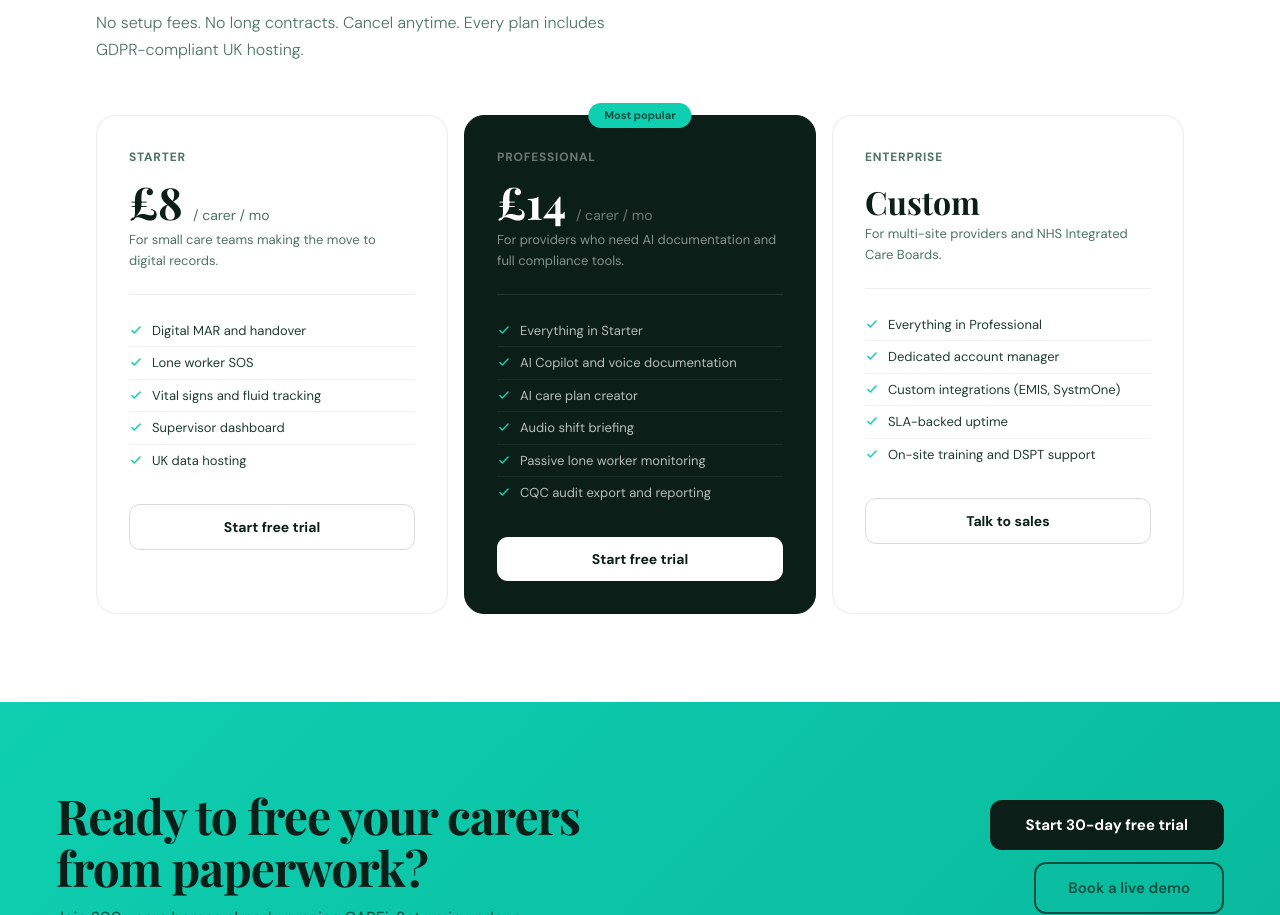
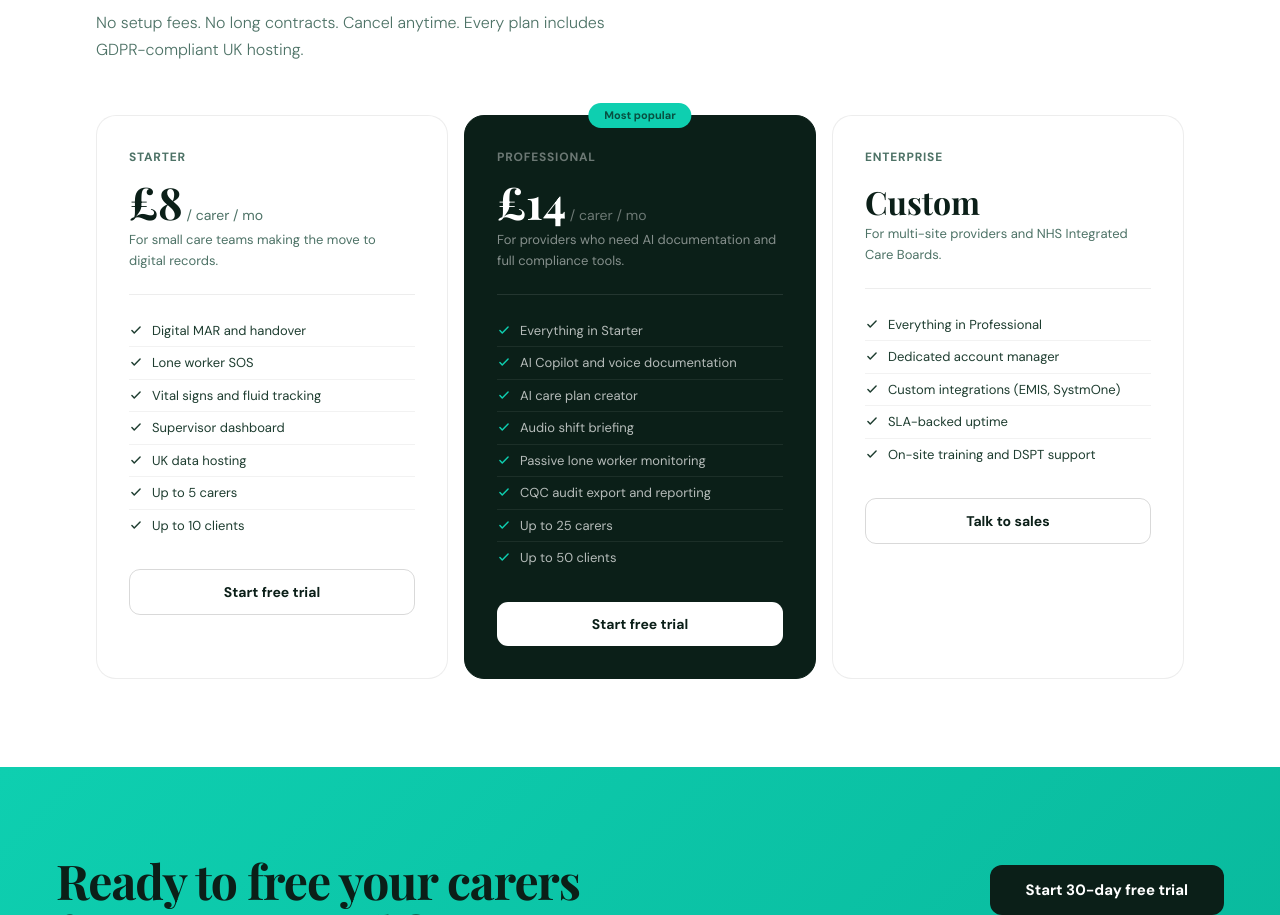
Before and after one commit to KachiAlex/carei, a React (Vite) app in the folder landing/: page / in a window 1280 px wide. Shown: the part 5120-6035 px from the top of the page. Built offline with nearby package versions, Linux system fonts and the light colour scheme; no server answers.

Commit message:
feat: dynamic pricing on landing page - fetches plans from public-plans API, reflects superadmin changes

```diff
--- a/landing/src/LandingPage.tsx
+++ b/landing/src/LandingPage.tsx
@@ -1,10 +1,84 @@
-import { useEffect } from 'react'
+import { useEffect, useState } from 'react'
 
 const APP_URL = 'https://app.careiapp.com'
+const API_BASE = 'https://api.careiapp.com/api'
+
+interface Plan {
+  slug: string
+  name: string
+  max_users: number
+  max_clients: number
+  price_per_carer: number
+  billing_model: string
+  is_default: boolean
+}
+
+const FALLBACK_PLANS: Plan[] = [
+  { slug: 'trial', name: 'Starter', max_users: 5, max_clients: 10, price_per_carer: 8, billing_model: 'per-carer', is_default: true },
+  { slug: 'professional', name: 'Professional', max_users: 25, max_clients: 50, price_per_carer: 14, billing_model: 'per-carer', is_default: false },
+  { slug: 'enterprise', name: 'Enterprise', max_users: 100, max_clients: 500, price_per_carer: 0, billing_model: 'custom', is_default: false },
+]
+
+const PLAN_FEATURES: Record<string, string[]> = {
+  trial: [
+    'Digital MAR and handover',
+    'Lone worker SOS',
+    'Vital signs and fluid tracking',
+    'Supervisor dashboard',
+    'UK data hosting',
+  ],
+  professional: [
+    'Everything in Starter',
+    'AI Copilot and voice documentation',
+    'AI care plan creator',
+    'Audio shift briefing',
+    'Passive lone worker monitoring',
+    'CQC audit export and reporting',
+  ],
+  enterprise: [
+    'Everything in Professional',
+    'Dedicated account manager',
+    'Custom integrations (EMIS, SystmOne)',
+    'SLA-backed uptime',
+    'On-site training and DSPT support',
+  ],
+}
+
+const PLAN_DESCRIPTIONS: Record<string, string> = {
+  trial: 'For small care teams making the move to digital records.',
+  professional: 'For providers who need AI documentation and full compliance tools.',
+  enterprise: 'For multi-site providers and NHS Integrated Care Boards.',
+}
+
+function getPricingDisplay(plan: Plan): { price: string; unit: string } {
+  if (plan.billing_model === 'custom' || plan.price_per_carer === 0) {
+    return { price: 'Custom', unit: '' }
+  }
+  const priceStr = `\u00a3${plan.price_per_carer}`
+  const unitStr = plan.billing_model === 'per-carer' ? '/ carer / mo' : `/ ${plan.billing_model}`
+  return { price: priceStr, unit: unitStr }
+}
 
 export default function LandingPage() {
+  const [plans, setPlans] = useState<Plan[]>(FALLBACK_PLANS)
+  const [plansLoading, setPlansLoading] = useState(true)
+
   useEffect(() => {
     window.scrollTo(0, 0)
+  }, [])
+
+  useEffect(() => {
+    fetch(`${API_BASE}/public-plans`)
+      .then((res) => res.json())
+      .then((data) => {
+        if (data.plans && Array.isArray(data.plans) && data.plans.length > 0) {
+          setPlans(data.plans)
+        }
+      })
+      .catch(() => {
+        // Keep fallback plans on error
+      })
+      .finally(() => setPlansLoading(false))
   }, [])
 
   return (
@@ -530,50 +604,49 @@ svg.icon-check{display:block;}
             <p className="sec-sub">No setup fees. No long contracts. Cancel anytime. Every plan includes GDPR-compliant UK hosting.</p>
           </div>
           <div className="pricing-grid">
-            <div className="pcard">
-              <div className="p-plan">Starter</div>
-              <div className="p-price">£8 <span className="p-unit">/ carer / mo</span></div>
-              <div className="p-desc">For small care teams making the move to digital records.</div>
-              <div className="p-divider"></div>
-              <ul className="p-feats">
-                <li><svg viewBox="0 0 24 24"><path d="M5 13l4 4L19 7" strokeLinecap="round" strokeLinejoin="round"/></svg>Digital MAR and handover</li>
-                <li><svg viewBox="0 0 24 24"><path d="M5 13l4 4L19 7" strokeLinecap="round" strokeLinejoin="round"/></svg>Lone worker SOS</li>
-                <li><svg viewBox="0 0 24 24"><path d="M5 13l4 4L19 7" strokeLinecap="round" strokeLinejoin="round"/></svg>Vital signs and fluid tracking</li>
-                <li><svg viewBox="0 0 24 24"><path d="M5 13l4 4L19 7" strokeLinecap="round" strokeLinejoin="round"/></svg>Supervisor dashboard</li>
-                <li><svg viewBox="0 0 24 24"><path d="M5 13l4 4L19 7" strokeLinecap="round" strokeLinejoin="round"/></svg>UK data hosting</li>
-              </ul>
-              <a href={`${APP_URL}/login`}><button className="pbtn pbtn-outline">Start free trial</button></a>
-            </div>
-            <div className="pcard feat">
-              <div className="p-pop">Most popular</div>
-              <div className="p-plan">Professional</div>
-              <div className="p-price">£14 <span className="p-unit">/ carer / mo</span></div>
-              <div className="p-desc">For providers who need AI documentation and full compliance tools.</div>
-              <div className="p-divider"></div>
-              <ul className="p-feats">
-                <li><svg viewBox="0 0 24 24"><path d="M5 13l4 4L19 7" strokeLinecap="round" strokeLinejoin="round" stroke="#0ecfb0"/></svg>Everything in Starter</li>
-                <li><svg viewBox="0 0 24 24"><path d="M5 13l4 4L19 7" strokeLinecap="round" strokeLinejoin="round" stroke="#0ecfb0"/></svg>AI Copilot and voice documentation</li>
-                <li><svg viewBox="0 0 24 24"><path d="M5 13l4 4L19 7" strokeLinecap="round" strokeLinejoin="round" stroke="#0ecfb0"/></svg>AI care plan creator</li>
-                <li><svg viewBox="0 0 24 24"><path d="M5 13l4 4L19 7" strokeLinecap="round" strokeLinejoin="round" stroke="#0ecfb0"/></svg>Audio shift briefing</li>
-                <li><svg viewBox="0 0 24 24"><path d="M5 13l4 4L19 7" strokeLinecap="round" strokeLinejoin="round" stroke="#0ecfb0"/></svg>Passive lone worker monitoring</li>
-                <li><svg viewBox="0 0 24 24"><path d="M5 13l4 4L19 7" strokeLinecap="round" strokeLinejoin="round" stroke="#0ecfb0"/></svg>CQC audit export and reporting</li>
-              </ul>
-              <a href={`${APP_URL}/login`}><button className="pbtn pbtn-white">Start free trial</button></a>
-            </div>
-            <div className="pcard">
-              <div className="p-plan">Enterprise</div>
-              <div className="p-price" style={{ fontSize: '32px', paddingTop: '6px' }}>Custom</div>
-              <div className="p-desc">For multi-site providers and NHS Integrated Care Boards.</div>
-              <div className="p-divider"></div>
-              <ul className="p-feats">
-                <li><svg viewBox="0 0 24 24"><path d="M5 13l4 4L19 7" strokeLinecap="round" strokeLinejoin="round"/></svg>Everything in Professional</li>
-                <li><svg viewBox="0 0 24 24"><path d="M5 13l4 4L19 7" strokeLinecap="round" strokeLinejoin="round"/></svg>Dedicated account manager</li>
-                <li><svg viewBox="0 0 24 24"><path d="M5 13l4 4L19 7" strokeLinecap="round" strokeLinejoin="round"/></svg>Custom integrations (EMIS, SystmOne)</li>
-                <li><svg viewBox="0 0 24 24"><path d="M5 13l4 4L19 7" strokeLinecap="round" strokeLinejoin="round"/></svg>SLA-backed uptime</li>
-                <li><svg viewBox="0 0 24 24"><path d="M5 13l4 4L19 7" strokeLinecap="round" strokeLinejoin="round"/></svg>On-site training and DSPT support</li>
-              </ul>
-              <a href="mailto:sales@careiapp.com"><button className="pbtn pbtn-outline">Talk to sales</button></a>
-            </div>
+            {plans.map((plan, idx) => {
+              const isFeatured = idx === 1 || (plans.length === 2 && idx === 1)
+              const isCustom = plan.billing_model === 'custom' || plan.price_per_carer === 0
+              const { price, unit } = getPricingDisplay(plan)
+              const features = PLAN_FEATURES[plan.slug] || PLAN_FEATURES[plan.name.toLowerCase()] || []
+              const description = PLAN_DESCRIPTIONS[plan.slug] || PLAN_DESCRIPTIONS[plan.name.toLowerCase()] || ''
+              const isTrial = plan.slug === 'trial' || plan.name.toLowerCase() === 'starter'
+              const btnClass = isFeatured ? 'pbtn pbtn-white' : isCustom ? 'pbtn pbtn-outline' : 'pbtn pbtn-outline'
+              const btnText = isCustom ? 'Talk to sales' : 'Start free trial'
+              const btnHref = isCustom ? 'mailto:sales@careiapp.com' : `${APP_URL}/login`
+              return (
+                <div key={plan.slug} className={`pcard${isFeatured ? ' feat' : ''}`}>
+                  {isFeatured && <div className="p-pop">Most popular</div>}
+                  <div className="p-plan">{plan.name}</div>
+                  <div className="p-price" style={isCustom ? { fontSize: '32px', paddingTop: '6px' } : undefined}>
+                    {price}{!isCustom && unit && <span className="p-unit"> {unit}</span>}
+                  </div>
+                  <div className="p-desc">{description}</div>
+                  <div className="p-divider"></div>
+                  <ul className="p-feats">
+                    {features.map((feat, i) => (
+                      <li key={i}>
+                        <svg viewBox="0 0 24 24"><path d="M5 13l4 4L19 7" strokeLinecap="round" strokeLinejoin="round" stroke={isFeatured ? '#0ecfb0' : 'currentColor'}/></svg>
+                        {feat}
+                      </li>
+                    ))}
+                    {!isCustom && (
+                      <>
+                        <li>
+                          <svg viewBox="0 0 24 24"><path d="M5 13l4 4L19 7" strokeLinecap="round" strokeLinejoin="round" stroke={isFeatured ? '#0ecfb0' : 'currentColor'}/></svg>
+                          Up to {plan.max_users} carers
+                        </li>
+                        <li>
+                          <svg viewBox="0 0 24 24"><path d="M5 13l4 4L19 7" strokeLinecap="round" strokeLinejoin="round" stroke={isFeatured ? '#0ecfb0' : 'currentColor'}/></svg>
+                          Up to {plan.max_clients} clients
+                        </li>
+                      </>
+                    )}
+                  </ul>
+                  <a href={btnHref}><button className={btnClass}>{btnText}</button></a>
+                </div>
+              )
+            })}
           </div>
         </div>
       </section>
```
